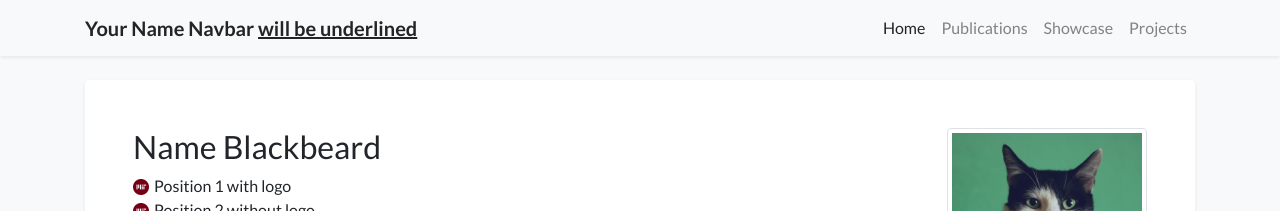
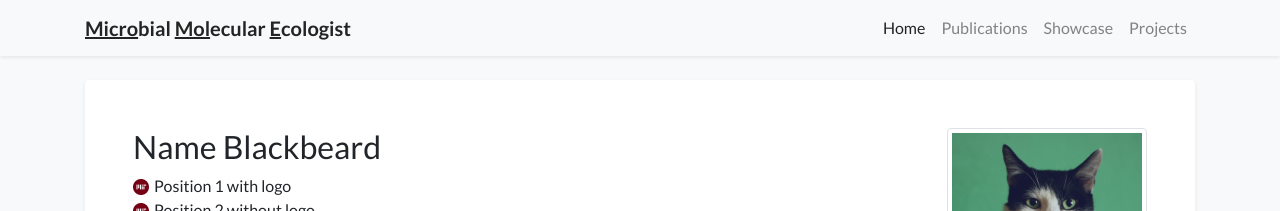
Before and after one commit to micromole/micromole.github.io, a Jekyll site: the page built from index.html, in a window 1280 px wide. Shown: the top 211 px of the page. Built offline with Jekyll 4.4.1, drawn with Linux system fonts in a browser that asks for light colours; nearby versions of some CDN libraries; a style sheet for code colours, icons or effects is not loaded.

Commit message:
Update profile.yml

```diff
--- a/_data/profile.yml
+++ b/_data/profile.yml
@@ -1,6 +1,6 @@
 primary_name: "Name Blackbeard"
 secondary_name: ""
-navbar_name: "Your Name Navbar <ins>will be underlined</ins>"
+navbar_name: "<ins>Micro</ins>bial <ins>Mol</ins>ecular <ins>E</ins>cologist"
 
 positions:
 - logo: /assets/images/badges/MIT_Social_circle.png  # Logo is optional
```
